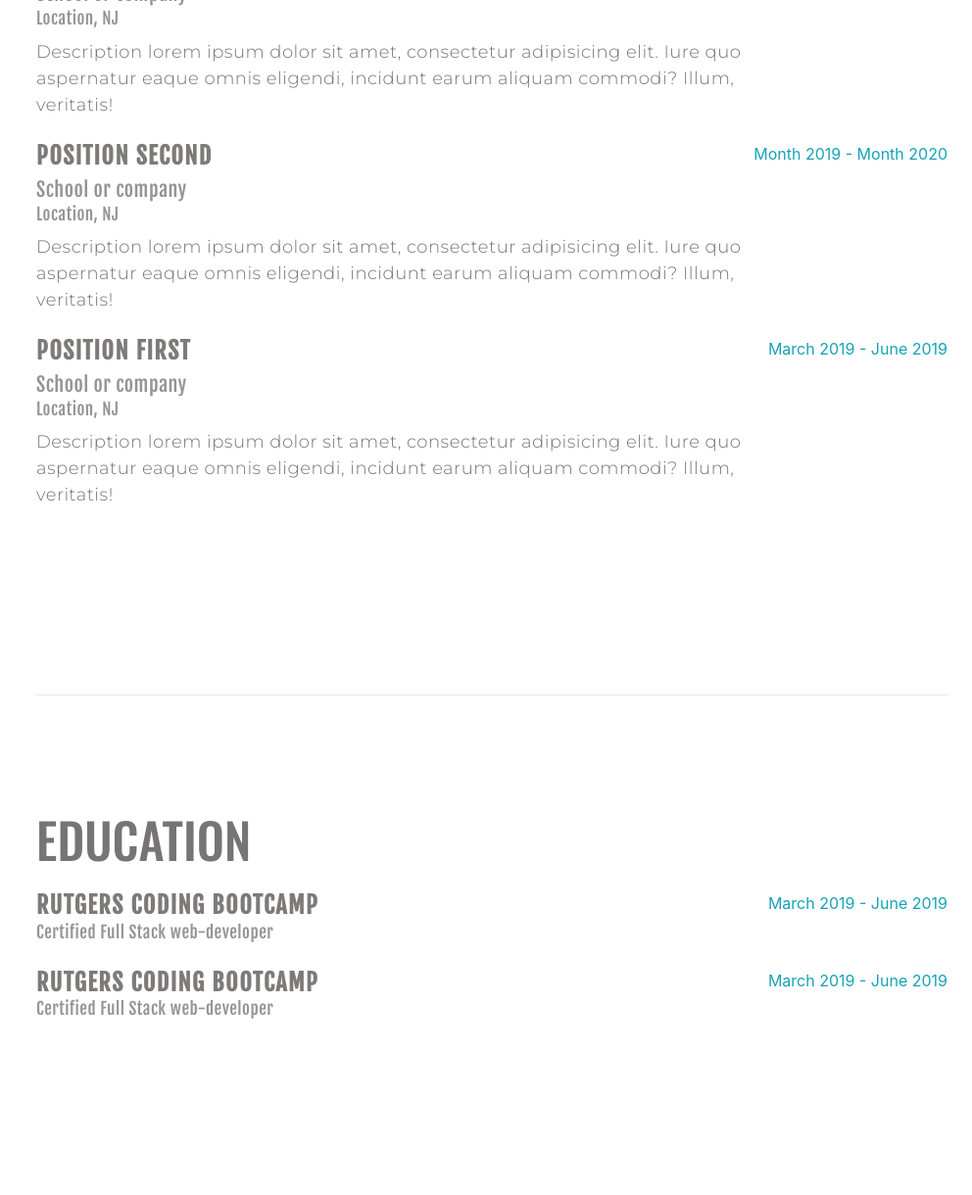
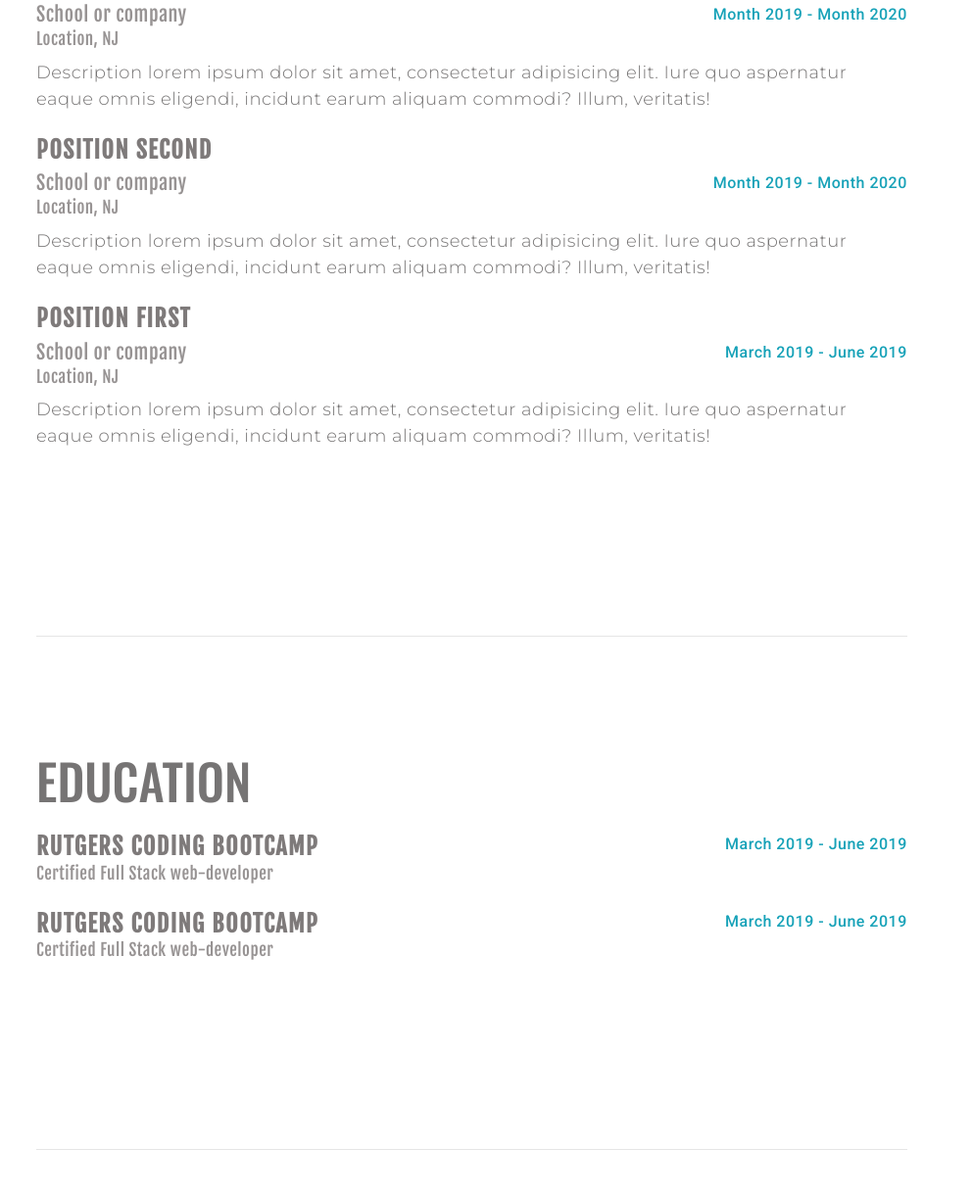
Before and after one commit to elenabaurkot/julianaPortfolio, a plain HTML site: page index.html in a window 1280 px wide. Shown: the part 1117-2337 px from the top of the page at 98% size, without its empty margins (288-1280 px from the left). Drawn offline with nearby package versions, Linux system fonts and the light colour scheme; a web font is replaced by a local one.

Commit message:
body margin at full width fixed and dates floated to the right properly

```diff
--- a/index.html
+++ b/index.html
@@ -63,37 +63,37 @@
         <div class="resume-item d-flex flex-column flex-md-row justify-content-between mb-2">
             <div class="resume-content">
               <h3 class="">Position First</h3>
+              <div class="resume-date text-md-right">
+                <span class="text-info">Month 2019 - Month 2020</span>
+              </div>
               <h4 class="subheading mb-0">School or company</h4>
               <div class="subheading mb-2 location">Location, NJ</div>
               <p>Description lorem ipsum dolor sit amet, consectetur adipisicing elit. Iure quo aspernatur eaque omnis eligendi, incidunt earum aliquam commodi? Illum, veritatis!</p>
-            </div>
-            <div class="resume-date text-md-right">
-              <span class="text-info">Month 2019 - Month 2020</span>
             </div>
           </div>
           <!-- work experience 2 -->
           <div class="resume-item d-flex flex-column flex-md-row justify-content-between mb-2">
             <div class="resume-content">
               <h3 class="">Position Second</h3>
+              <div class="resume-date text-md-right">
+                <span class="text-info">Month 2019 - Month 2020</span>
+              </div>
               <h4 class="subheading mb-0">School or company</h4>
               <div class="subheading mb-2 location">Location, NJ</div>
               <p>Description lorem ipsum dolor sit amet, consectetur adipisicing elit. Iure quo aspernatur eaque omnis eligendi, incidunt earum aliquam commodi? Illum, veritatis!</p>
-            </div>
-            <div class="resume-date text-md-right">
-              <span class="text-info">Month 2019 - Month 2020</span>
             </div>
           </div>
           <!-- work experience 3 -->
           <div class="resume-item d-flex flex-column flex-md-row justify-content-between mb-2">
             <div class="resume-content">
               <h3 class="">Position First</h3>
+              <div class="resume-date text-md-right">
+                <span class="text-info">March 2019 - June 2019</span>
+              </div>
               <h4 class="subheading mb-0">School or company</h4>
               <div class="subheading mb-2 location">Location, NJ</div>
               <p>Description lorem ipsum dolor sit amet, consectetur adipisicing elit. Iure quo aspernatur eaque omnis eligendi, incidunt earum aliquam commodi? Illum, veritatis!</p>
             </div>
-            <div class="resume-date text-md-right">
-                <span class="text-info">March 2019 - June 2019</span>
-              </div>
           </div>
     </section>
     <hr>
@@ -104,21 +104,21 @@
 
         <div class="resume-item d-flex flex-column flex-md-row justify-content-between mb-2">
             <div class="resume-content">
+              <div class="resume-date text-md-right">
+                <span class="text-info">March 2019 - June 2019</span>
+              </div>
               <h3 class="mb-0">Rutgers Coding Bootcamp</h3>
               <div class="subheading mb-3 cert">Certified Full Stack web-developer</div>
-            </div>
-            <div class="resume-date text-md-right">
-              <span class="text-info">March 2019 - June 2019</span>
             </div>
           </div>
 
           <div class="resume-item d-flex flex-column flex-md-row justify-content-between mb-2">
             <div class="resume-content">
+              <div class="resume-date text-md-right">
+                <span class="text-info">March 2019 - June 2019</span>
+              </div>
               <h3 class="mb-0">Rutgers Coding Bootcamp</h3>
               <div class="subheading mb-3 cert">Certified Full Stack web-developer</div>
-            </div>
-            <div class="resume-date text-md-right">
-              <span class="text-info">March 2019 - June 2019</span>
             </div>
           </div>
 
@@ -197,7 +197,6 @@
             </div>
         </div>
     </section>
-
     </div>
 
     <script src="app.js"></script>
--- a/style.css
+++ b/style.css
@@ -10,6 +10,9 @@
     margin-left: 310px;
 }
 
+body{
+    overflow-x: hidden;
+}
 
 /* NAVBAR STYLING */
 nav{
@@ -79,6 +82,9 @@ nav{
 /* MEDIA QUERIES */
 @media screen and (min-width: 951px){
 /* Navbar styling  */
+    body{
+        margin-right: 55px;
+    }
     .sidebar {
         float: left;
         position: fixed;
@@ -122,7 +128,6 @@ nav{
     .img-profile{
         max-width: 9.4rem;
         max-height: 14rem;
-        /* border: .5rem solid rgba(130, 217, 218, 0.878); */
         border: .3rem solid white;
     }
     .logo{
@@ -137,6 +142,7 @@ nav{
     }
     .container-fluid{
         margin-top: 50px;
+        width: 82%;
     }
     nav{
         flex-wrap: wrap;
@@ -322,14 +328,14 @@ nav{
 .resume-content {
     color: rgba(72, 70, 70, 0.748);
     font-family: 'Roboto', sans-serif;
-    /* font-family: 'Roboto', sans-serif; */
-    /* font-size: 18px; */
     letter-spacing: .5px;
+    width: 100%;
 }
 
 .resume-date {
     display: inline-block !important;
     white-space: nowrap;
+    float: right;
 }
 
 #work-history h3, #education h3{
@@ -398,3 +404,10 @@ a:hover{
 .row{
     text-align: center;
 }
+.card:hover {
+    transition: all .3s ease-in-out;
+    text-decoration: none;
+    width: 205px;
+    height: 215px;
+    border: 3px solid rgba(184, 179, 179, 0.897);
+}
```
